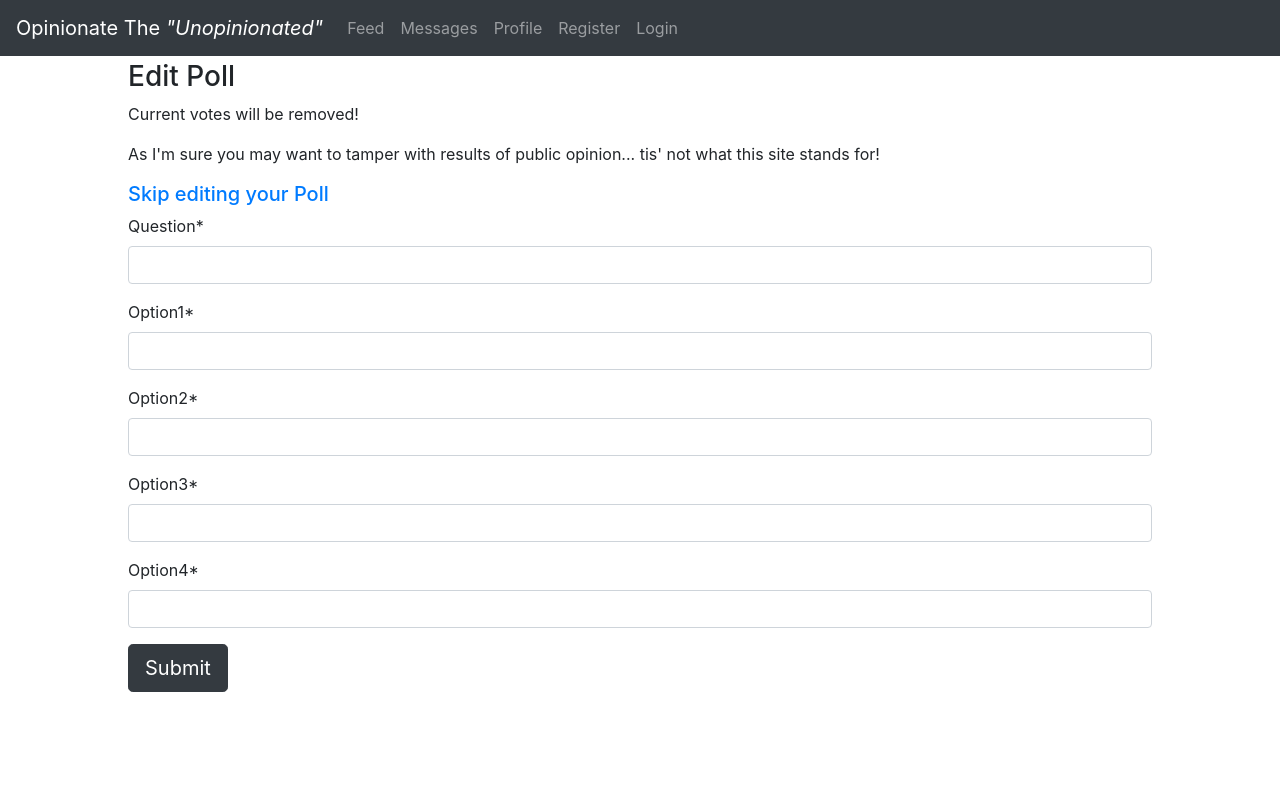
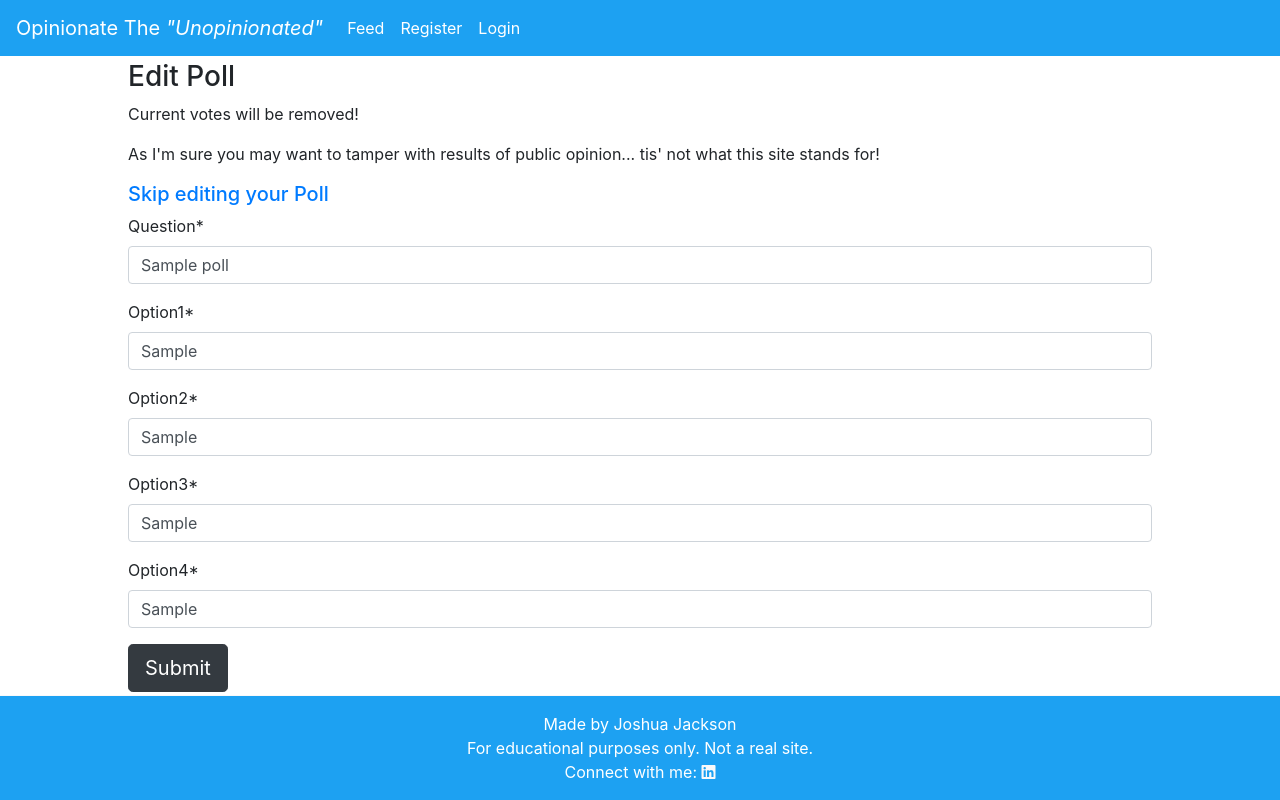
Before and after one commit to JavaScriptJacksn/opinionated-news-social-media, a Django app: a page that uses templates/base.html in a window 1280 px wide. Run offline with Django 3.2, Linux system fonts and the light colour scheme; tables that the repository leaves empty hold one stand-in row (values such as "Sample post"); some libraries are stand-ins or nearby versions.

Commit message:
Add Update functionality for users with post and poll models

```diff
--- a/blog_app/forms.py
+++ b/blog_app/forms.py
@@ -1,5 +1,5 @@
 from django import forms
-from django.shortcuts import get_object_or_404
+from cloudinary.forms import CloudinaryFileField
 from .models import Comment, Post, Poll
 
 # Comments
--- a/blog_app/models.py
+++ b/blog_app/models.py
@@ -13,7 +13,7 @@ class Post(models.Model):
         User, on_delete=models.CASCADE, related_name="blog_posts"
     )
     featured_image = CloudinaryField('image', default='placeholder')
-    excerpt = models.TextField(blank=True)
+    excerpt = models.TextField(blank=True, max_length=300)
     updated_on = models.DateTimeField(auto_now=True)
     content = models.TextField()
     created_on = models.DateTimeField(auto_now_add=True)
--- a/blog_app/views.py
+++ b/blog_app/views.py
@@ -1,7 +1,7 @@
 from django.shortcuts import render, get_object_or_404, reverse
 from django.views import generic, View
 from django.http import HttpResponseRedirect
-from django.shortcuts import redirect
+from cloudinary.forms import cl_init_js_callbacks
 from django.template.defaultfilters import slugify
 from .models import Post, Poll
 from .forms import CommentForm, PostForm, EditForm, PollForm, EditPollForm
@@ -162,7 +162,7 @@ class CreatePost(View):
         })
 
     def post(self, request):
-        form = PostForm(request.POST)
+        form = PostForm(request.POST, request.FILES)
         if form.is_valid():
             post = form.save(commit=False)
             post.author = request.user
@@ -197,8 +197,11 @@ class CreatePoll(View):
 class EditPost(View):
 
     def get(self, request, slug):
+        queryset = Post.objects.filter(slug=slug)
+        post_instance = get_object_or_404(queryset)
+        form = EditForm(instance=post_instance)
         return render(request, 'create_post.html', {
-            'post_form': EditForm,
+            'post_form': form,
         })
 
     def post(self, request, slug):
@@ -218,9 +221,13 @@ class EditPoll(View):
         # Redirect to add new Poll if one does not exist for post
         queryset = Post.objects.filter(slug=slug)
         post = get_object_or_404(queryset)
-        if Poll.objects.filter(post=post).exists():
+        poll_queryset = Poll.objects.filter(post=post)
+
+        if poll_queryset:
+            poll = get_object_or_404(poll_queryset)
+            form = EditPollForm(instance=poll)
             return render(request, 'edit_poll.html', {
-                'edit_poll_form': EditPollForm,
+                'edit_poll_form': form,
             })
         else:
             return HttpResponseRedirect(reverse('create_poll', args=[slug]))
--- a/static/css/style.css
+++ b/static/css/style.css
@@ -1,10 +1,126 @@
+
+html, body {
+    min-height: 100vh;
+}
+
+/* Base template */
+
 .main {
     width: 80%;
     margin: 0 auto;
 }
 
+.navbar {
+    background-color: #1DA1F2;
+}
+
+.navbar-brand {
+    color: white;
+}
+
+.nav-icon {
+    color: white;
+}
+
+.nav-link {
+    color: white;
+}
+
+.navbar-brand:hover {
+    border-bottom: 1px solid white;
+    color: white;
+}
+
+.nav-link:hover {
+    border-bottom: 1px solid white;
+    color: white;
+}
+
+.social-media {
+    color: #f8f9fa;
+}
+
+footer {
+    border-top: 1px solid #f8f9fa;
+    background-color: #1DA1F2;
+    bottom: 0;
+}
+
+/* Index */
+
+.card {
+    background-color: transparent;
+    border: none;
+}
+
+.image-container {
+    position: relative;
+}
+
+.image-flash {
+    position: absolute;
+    bottom: 5%;
+    min-width: 30%;
+    left: -2px;
+    background-color: #1DA1F2;
+}
+
+.author {
+    color: white;
+    margin: 4px;
+    text-transform: uppercase;
+}
+
+.post-opinion {
+    display: flex;
+    justify-content: center;
+    align-items: center;
+    margin-top: 2em;
+}
+
+.post-link {
+    text-decoration: none;
+    color: #445261;
+}
+
+.post-link:hover,
+.page-link {
+    color: #1DA1F2;
+    text-decoration: none;
+}
+
+.post-title {
+    margin-top: 20%;
+    margin-left: 5%;
+}
+
+.post-subtitle {
+    margin-left: 5%;
+    color: lightgray;
+}
+
+
+.opinion-btn {
+    background-color: transparent;
+    border: 1px solid #1DA1F2;
+    color: #1DA1F2;
+    text-decoration: none;
+    font-size: 1.5em;
+}
+
+.opinion-btn:hover {
+    background-color: #1DA1F2;
+    color: white;
+}
+
+.pagination {
+    margin-top: 1em;
+}
+
+/* Post detail */
+
 .btn-like {
-    background: none;
+    background: transparent;
     border: none;
     cursor: pointer;
 }
@@ -21,3 +137,16 @@
     font-size: 1em;
     height: fit-content;
 }
+
+/* Account pages */
+
+.account-box {
+    margin: 0 auto;
+    border: 0.5em solid #1DA1F2;
+    border-radius: 25px;
+    padding: 2em;
+}
+
+.account-container {
+    margin-top: 25vh;
+}
--- a/templates/base.html
+++ b/templates/base.html
@@ -18,20 +18,16 @@
 <body class="d-flex flex-column h-100 dark-bg">
 
     <!--Navigation-->
-    <nav class="navbar navbar-dark bg-dark navbar-expand-lg mb-1">
+    <nav class="navbar navbar bg sticky-top navbar-expand-lg mb-1">
         <a href="{% url 'home' %}" class="navbar-brand">Opinionate The <em>"Unopinionated"</em></a>
         <button class="navbar-toggler" type="button" data-toggle="collapse" data-target="#navbarCollapseContent" aria-controls="navbarCollapseContent" aria-expanded="false" aria-label="Toggle navigation">
-            <span class="navbar-toggler-icon"></span>
+            <i class="fa-solid fa-bars nav-icon"></i>
         </button>
         <div class="collapse navbar-collapse" id="navbarCollapseContent">
         <ul class="navbar-nav">
             <li class="nav-item">
                 <a href="{% url 'home' %}" class="nav-link">Feed</a>
             </li>
-            <li class="nav-item">
-                <a href="#" class="nav-link">Messages</a>
-            </li>
-
             {% if user.is_authenticated %}
             <li class="nav-item">
                 <a class="nav-link" href="{% url 'profile' %}">Profile</a>
@@ -40,9 +36,6 @@
                 <a class="nav-link" href="{% url 'account_logout' %}">Logout</a>
             </li>
             {% else %}
-            <li class="nav-item">
-                <a href="#" class="nav-link">Profile</a>
-            </li>
             <li class="nav-item">
                 <a class="nav-link" href="{% url 'account_signup' %}">Register</a>
             </li>
@@ -61,10 +54,9 @@
 <!-- Footer -->
 <footer class="footer mt-auto py-3 dark-bg">
     <p class="m-0 text-center text-white">Made by Joshua Jackson</p>
-    <p class="m-0 text-center text-white">Follow me: <i class="fab fa-facebook-square ms-3"></i>
-        <i class="fab fa-twitter-square ms-3"></i>
-        <i class="fab fa-instagram-square ms-3"></i>
-        <i class="fab fa-youtube-square ms-3"></i></p>
+    <p class="m-0 text-center text-white">For educational purposes only. Not a real site.</p>
+    <p class="m-0 text-center text-white">Connect with me:
+        <a href="https://www.linkedin.com/in/josh-jackson-69437b228/" target="_blank" class="social-media"><i class="fa-brands fa-linkedin"></i></a>
     </footer>
 </body>
 </html>
--- a/templates/create_post.html
+++ b/templates/create_post.html
@@ -1,13 +1,15 @@
 {% extends "base.html" %}
 
 {% load crispy_forms_tags %}
+
+{% load cloudinary }
 
 {% block content %}
 
 {% if user.is_authenticated %}
 
     <h3><em>Opinionate</em> this post:</h3>
-    <form method="post" style="margin-top: 1.3em;">
+    <form method="post" style="margin-top: 1.3em;" enctype="multipart/form-data">
 
         {{ post_form | crispy }}
 
--- a/templates/index.html
+++ b/templates/index.html
@@ -1,7 +1,9 @@
 {% extends "base.html" %}
 
 {% block content %}
-<button class="btn"><a href="{% url 'create_post' %}">Post your opinion!</a></button>
+<div class="post-opinion">
+    <a href="{% url 'create_post' %}"><button class="btn opinion-btn">Post your opinion!</button></a>
+</div>
 <div class="container-fluid">
     <div class="row">
 
@@ -33,7 +35,7 @@
                         </div>
                     </div>
                 </div>
-                {% if forloop.counter|divisibleby:3 %}
+            {% if forloop.counter|divisibleby:3 %}
             </div>
             <div class="row">
                 {% endif %}
```
Also changed, not shown: templates/account/login.html (+8 -6 lines), templates/account/logout.html (+4 -4 lines), templates/account/signup.html (+5 -5 lines), templates/profile.html (+5 -3 lines), blog_app/migrations/0009_alter_post_excerpt.py (added), blog_app/migrations/0010_alter_post_excerpt.py (added), static/media/background.jpg (added).
